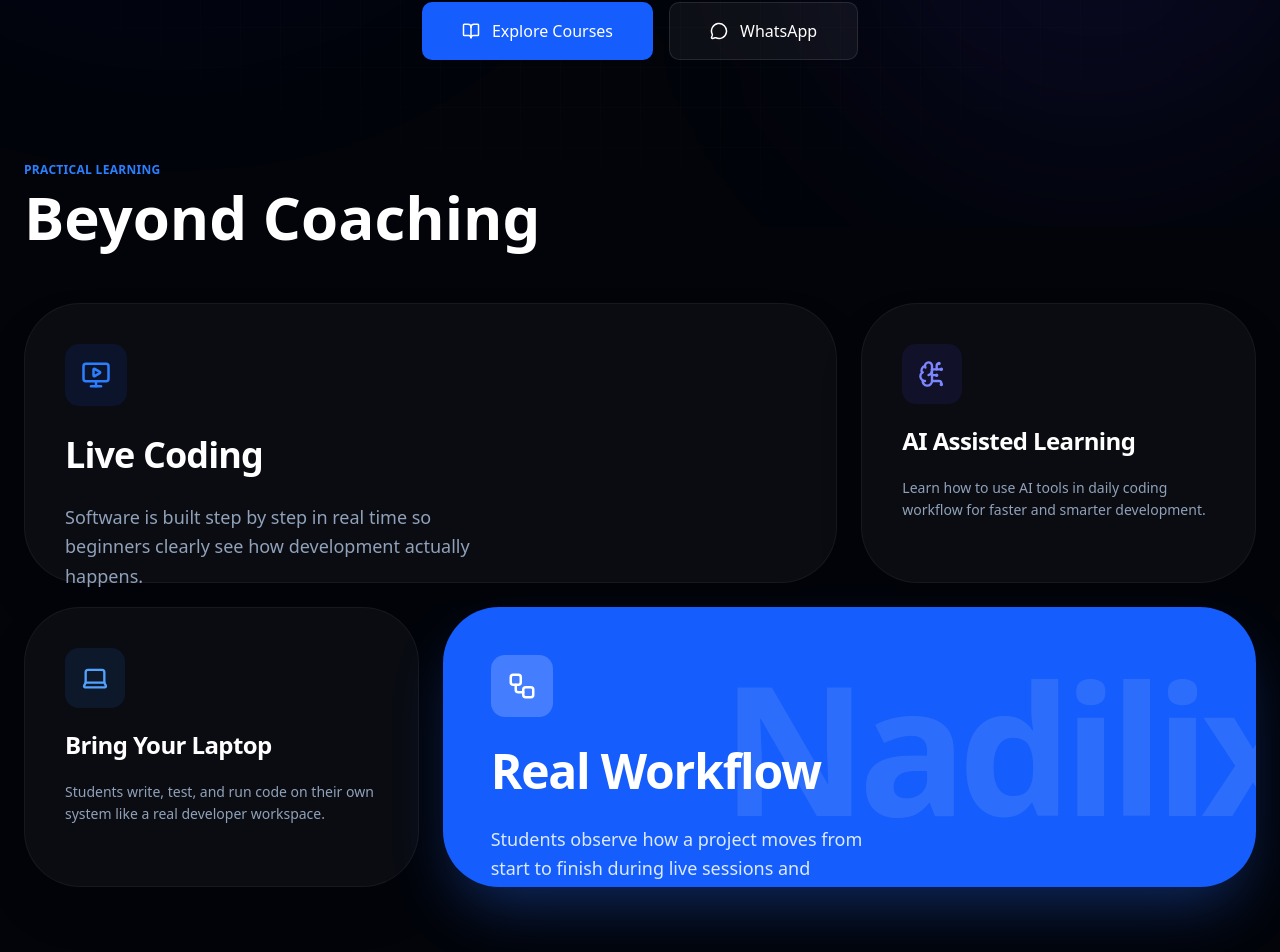
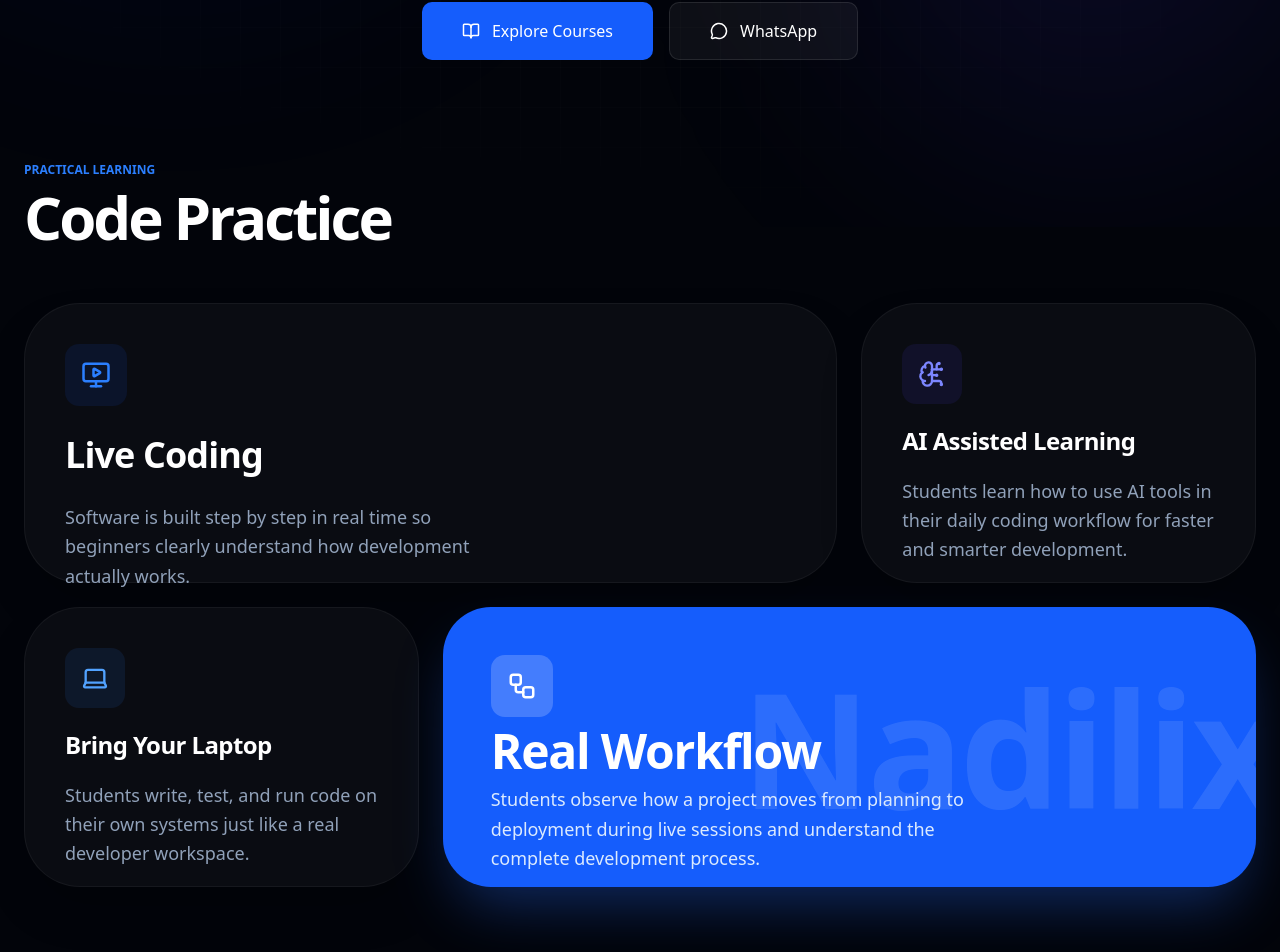
Before and after one commit to dilkash722/empire-of-arts, a React (Vite) app: page / in a window 1280 px wide. Shown: the part 573-1525 px from the top of the page. Built offline with nearby package versions, Linux system fonts and the light colour scheme.

Commit message:
Update:Add Vercel.json File and Some changes

```diff
--- a/src/App.jsx
+++ b/src/App.jsx
@@ -3,8 +3,6 @@ import Navbar from "./components/Navbar";
 import Footer from "./components/Footer";
 import Home from "./pages/Home";
 import Courses from "./pages/Courses";
-// 👇 Is line ko delete kar do, error gayab ho jayega
-// import Results from "./pages/Results";
 import About from "./pages/About";
 import Contact from "./pages/Contact";
 
--- a/src/pages/About.jsx
+++ b/src/pages/About.jsx
@@ -82,13 +82,13 @@ const AboutPage = () => {
             className="border border-white/10 rounded-2xl overflow-hidden grid md:grid-cols-2"
           >
             {/* LEFT AVATAR */}
-            <div className="flex items-center justify-center p-10 md:p-14">
-              <div className="relative">
+            <div className="flex justify-center items-center px-6 sm:px-8 md:px-0 py-10 md:py-14 w-full">
+              <div className="relative mx-auto">
                 {/* Outer subtle glow */}
                 <div className="absolute inset-0 rounded-full bg-blue-600/10 blur-2xl" />
 
                 {/* Circular border avatar */}
-                <div className="relative w-[300px] h-[300px] sm:w-[340px] sm:h-[340px] md:w-[380px] md:h-[380px] rounded-full border border-white/20 p-3 bg-[#0a0c12]">
+                <div className="relative w-[260px] h-[260px] sm:w-[320px] sm:h-[320px] md:w-[380px] md:h-[380px] rounded-full border border-white/20 p-3 bg-[#0a0c12]">
                   <img
                     src="https://media.licdn.com/dms/image/v2/D4D03AQEldctReMxvhQ/profile-displayphoto-crop_800_800/B4DZncvjCtHsAI-/0/1760345076623?e=1772668800&v=beta&t=t-5Vx7rr6LqEp0Zt4qXauNFLA0puhdHeSfdB_hEXghs"
                     alt="Founder"
@@ -139,7 +139,7 @@ const AboutPage = () => {
       </section>
       {/* --- PILLARS --- */}
       <section className="py-16 px-6 max-w-7xl mx-auto text-center">
-        <h2 className="text-4xl md:text-6xl font-bold mb-16 tracking-tight text-white">
+        <h2 className="text-4xl md:text-6xl font-bold mb-16 tracking-tighter text-white">
           Nadilix Pillars
         </h2>
         <div className="grid grid-cols-2 lg:grid-cols-4 gap-4">
--- a/src/pages/Home.jsx
+++ b/src/pages/Home.jsx
@@ -122,12 +122,12 @@ const HomePage = () => {
       <section className="relative z-10 pt-8 pb-20 px-6 max-w-7xl mx-auto">
         {/* Heading */}
         <div className="space-y-4 mb-12">
-          <span className="text-blue-500 text-xs font-semibold tracking-wide uppercase">
+          <span className="text-blue-500 text-xs font-semibold uppercase">
             Practical Learning
           </span>
 
-          <h2 className="text-4xl sm:text-5xl md:text-6xl font-bold text-white leading-tight">
-            Beyond Coaching
+          <h2 className="text-4xl sm:text-5xl md:text-6xl font-bold tracking-tighter text-white leading-tight">
+            Code Practice
           </h2>
         </div>
         {/* Grid */}
@@ -148,7 +148,7 @@ const HomePage = () => {
 
               <p className="text-slate-400 text-sm md:text-lg leading-relaxed max-w-md">
                 Software is built step by step in real time so beginners clearly
-                see how development actually happens.
+                understand how development actually works.
               </p>
             </div>
           </motion.div>
@@ -167,9 +167,9 @@ const HomePage = () => {
                 AI Assisted Learning
               </h3>
 
-              <p className="text-slate-400 text-sm leading-relaxed">
-                Learn how to use AI tools in daily coding workflow for faster
-                and smarter development.
+              <p className="text-slate-400 text-base md:text-lg max-w-md leading-relaxed">
+                Students learn how to use AI tools in their daily coding
+                workflow for faster and smarter development.
               </p>
             </div>
           </motion.div>
@@ -188,34 +188,37 @@ const HomePage = () => {
                 Bring Your Laptop
               </h3>
 
-              <p className="text-slate-400 text-sm leading-relaxed">
-                Students write, test, and run code on their own system like a
-                real developer workspace.
+              <p className="text-slate-400 text-base md:text-lg max-w-md leading-relaxed">
+                Students write, test, and run code on their own systems just
+                like a real developer workspace.
               </p>
             </div>
           </motion.div>
 
           {/* Box 4 */}
           <motion.div
-            whileHover={{ y: -10 }}
-            className="md:col-span-8 relative bg-blue-600 p-8 md:p-12 rounded-[3.5rem] text-white overflow-hidden group shadow-[0_30px_60px_-15px_rgba(37,99,235,0.4)]"
+            whileHover={{ y: -8 }}
+            className="md:col-span-8 relative bg-blue-600 p-8 md:p-12 rounded-[3rem] text-white overflow-hidden group shadow-[0_30px_60px_-15px_rgba(37,99,235,0.4)]"
           >
-            <div className="absolute -right-10 top-1/2 -translate-y-1/2 text-[120px] md:text-[180px] font-black opacity-10 tracking-tighter select-none pointer-events-none group-hover:translate-x-6 transition-transform duration-700">
+            {/* Background Text */}
+            <div className="absolute -right-6 top-1/2 -translate-y-1/2 text-[100px] md:text-[160px] font-black opacity-10 tracking-tight select-none pointer-events-none transition-transform duration-700 group-hover:translate-x-4">
               Nadilix
             </div>
 
-            <div className="relative z-10 space-y-6">
+            {/* Content */}
+            <div className="relative z-10 space-y-2">
               <div className="p-4 bg-white/20 w-fit rounded-xl">
                 <Workflow size={30} />
               </div>
 
-              <h3 className="text-3xl md:text-5xl font-extrabold leading-tight tracking-tight">
+              <h3 className="text-3xl md:text-5xl font-bold leading-[1.1] tracking-tight">
                 Real Workflow
               </h3>
 
-              <p className="text-blue-100 text-sm md:text-lg max-w-sm leading-relaxed">
-                Students observe how a project moves from start to finish during
-                live sessions and understand real development flow.
+              <p className="text-blue-100 text-base md:text-lg max-w-lg leading-relaxed">
+                Students observe how a project moves from planning to deployment
+                during live sessions and understand the complete development
+                process.
               </p>
             </div>
           </motion.div>
@@ -230,7 +233,7 @@ const HomePage = () => {
               Technology Stack
             </span>
 
-            <h2 className="text-4xl sm:text-5xl md:text-6xl font-bold text-white leading-tight">
+            <h2 className="text-4xl sm:text-5xl md:text-6xl font-bold tracking-tighter text-white leading-tight">
               Daily Tools
             </h2>
           </div>
@@ -250,7 +253,7 @@ const HomePage = () => {
               Practice System
             </span>
 
-            <h2 className="text-4xl sm:text-5xl md:text-6xl font-bold text-white leading-tight">
+            <h2 className="text-4xl sm:text-5xl md:text-6xl font-bold tracking-tighter text-white leading-tight">
               Daily Workflow
             </h2>
           </div>
```
Also changed, not shown: vercel.json (added).
